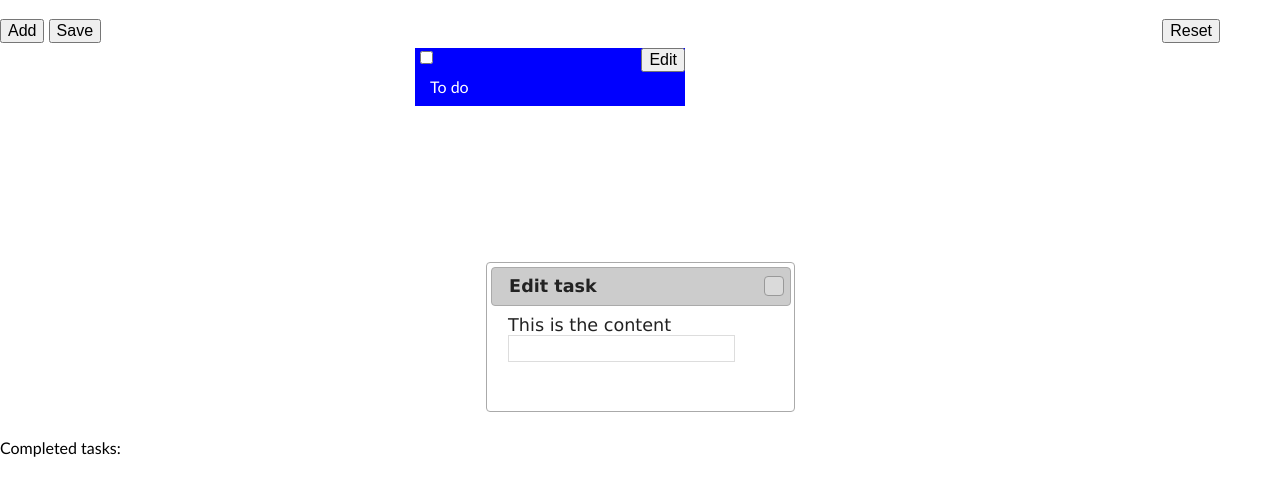
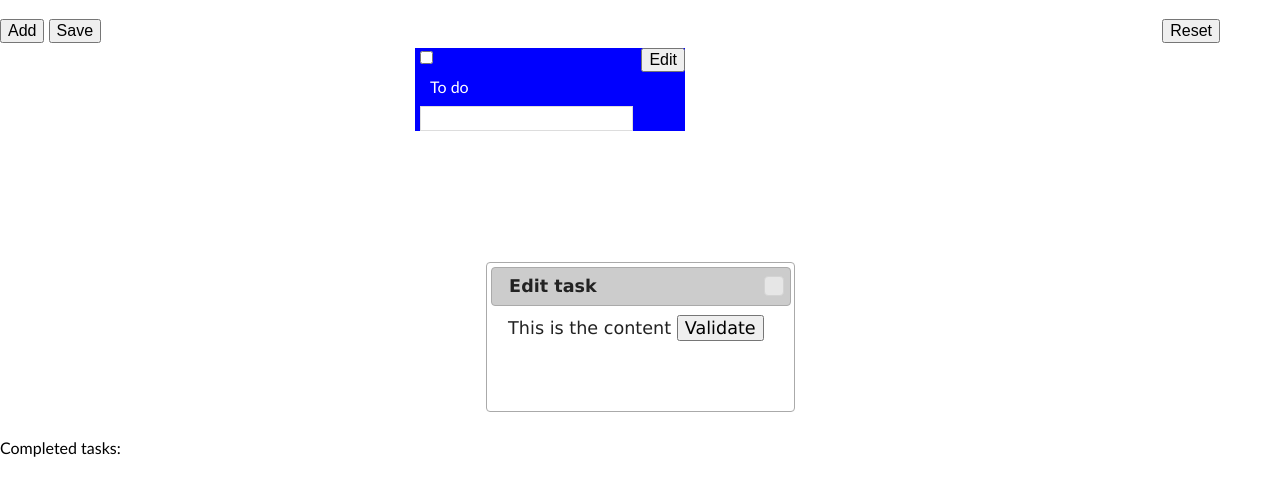
Before and after one commit to KillianKemps/Motio, a plain HTML site: page index.html in a window 1280 px wide. Both pictures are taken after a click on the button "Edit". Shown: the part 63-558 px from the top of the page. Drawn offline with Linux system fonts and the light colour scheme.

Commit message:
Add date on task

```diff
--- a/index.html
+++ b/index.html
@@ -17,14 +17,14 @@
 		<button type="button" id="save-tasks">Save</button>
 
 		<ul id="todo" >
-			<li><input type="checkbox"/> <p contenteditable="true">To do</p><button type="button" class="edit-task" contenteditable="false">Edit</button></li>
+			<li><input type="checkbox"/> <p contenteditable="true">To do</p><button type="button" class="edit-task" contenteditable="false">Edit</button><input type="text" class="task-date"/></li>
 		</ul>
 		Completed tasks:
 		<ul id="completed-tasks"></ul>
 
 		<div id="item-dialog" title="Edit task">
 			This is the content
-			<input type="text" id="setting-date">
+			<button id="dialog-validate">Validate</button>
 		</div>
 
 		<script src="js/jquery-2.0.3.min.js"></script>
--- a/js/main.js
+++ b/js/main.js
@@ -36,21 +36,22 @@ $(function(){
 					});
 		$($task).append($taskButton);
 
+		var $taskDate = $('<input type="text" class="task-date"/>').datepicker();
+		$($task).append($taskDate);
+
 		$( "#todo" ).append($task);
 	});
 
 	/*Open Popup on click on item*/
 	$('.edit-task').on('click', function(){
-		$( "#item-dialog" ).dialog({
-			/* Prevent the datepicker to open on the same time */
-		    open: function(event, ui) {
-		        $('#setting-date').datepicker('enable');
-		    },
-		    close: function(event, ui) {
-		        $('#setting-date').datepicker('disable');
-		    }
+		var $currentTask = $('this').parent();
+		$( "#item-dialog" ).dialog();
+
+		$('#dialog-validate').on('click', function(){
+			$( "#item-dialog" ).dialog("close");
 		});
 	});
+
 
 	/* Move checked and unchecked tasks */
 	$('input:checkbox').on('click', taskCompletion);
@@ -70,10 +71,9 @@ $(function(){
 		localStorage.setItem('todo-data', todo.innerHTML);
 	};
 
+	/* Create a datepicker */
 	$.datepicker.setDefaults( $.datepicker.regional[ "fr" ] );
-	$( "#setting-date" ).datepicker({
-		    disabled: true
-	});
+	$( ".task-date" ).datepicker();
 
 
 
```
